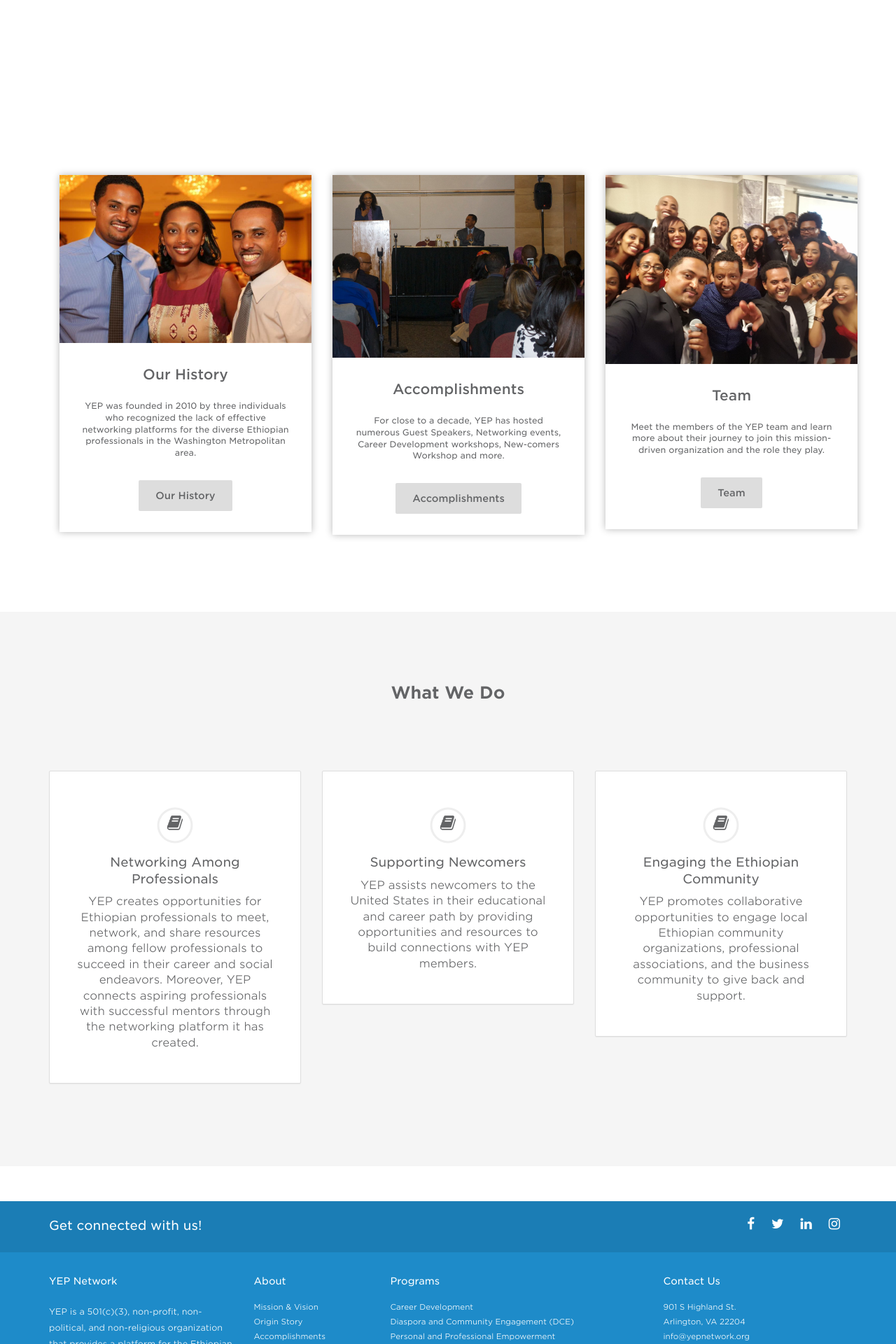
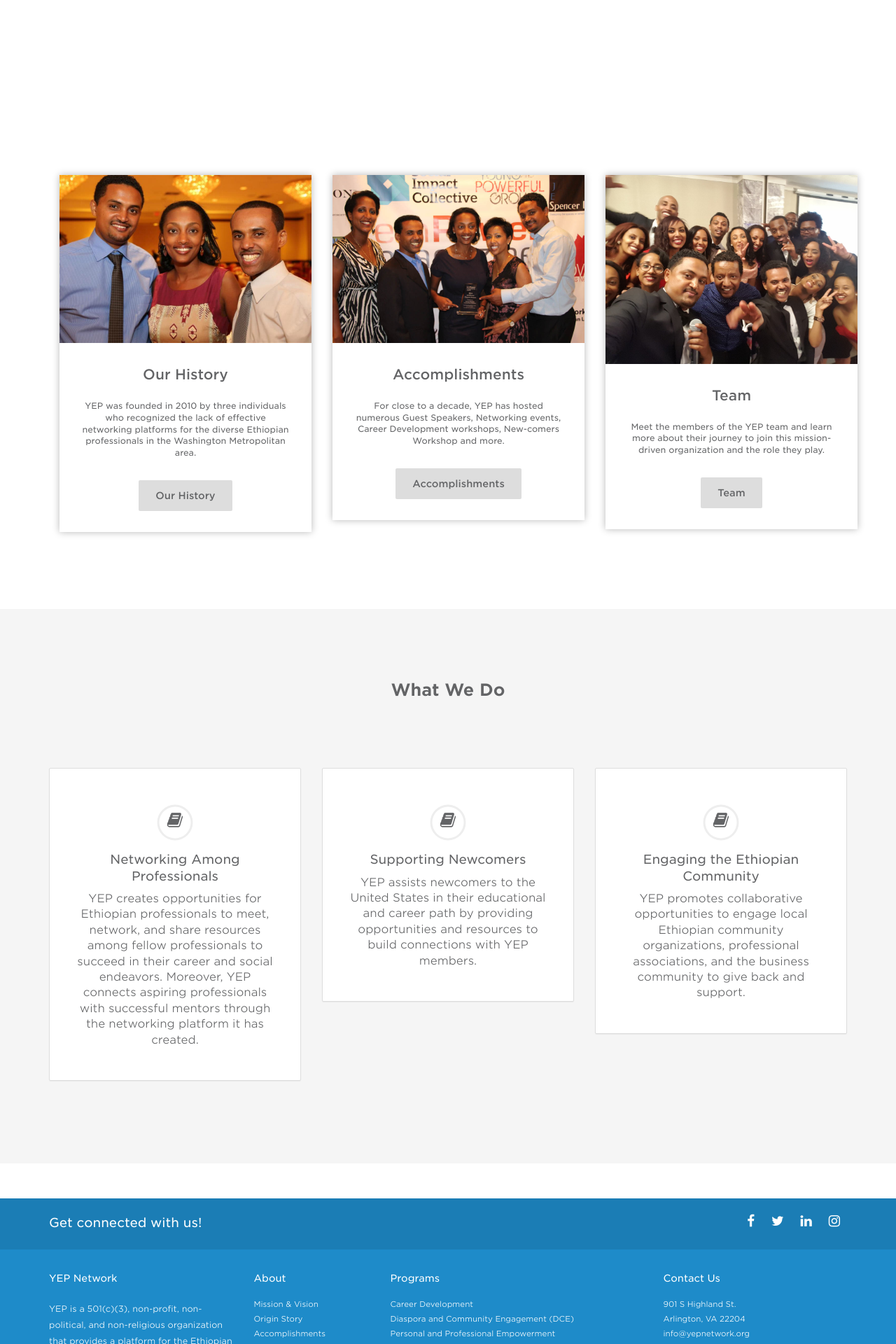
Before and after one commit to YEPNetwork/yepnetwork.github.io, a Jekyll site: the page built from about.html, in a window 1280 px wide. Shown: the part 1124-3044 px from the top of the page at 70% size. Built offline with Jekyll 4.4.1, drawn with Linux system fonts in a browser that asks for light colours; nearby versions of some CDN libraries; grey boxes are pictures that could not be loaded.

Commit message:
Update about.html

```diff
--- a/about.html
+++ b/about.html
@@ -12,7 +12,7 @@ sections:
     path: /about/History
   - title: Accomplishments
     desc: For close to a decade, YEP has hosted numerous Guest Speakers, Networking events, Career Development workshops, New-comers Workshop and more.
-    image: assets/images/programs/accomplishments.jpg
+    image: assets/images/programs/Empower_award.jpg
     path: /about/accomplishments
   - title: Team
     desc: Meet the members of the YEP team and learn more about their journey to join this mission-driven organization and the role they play.
```
